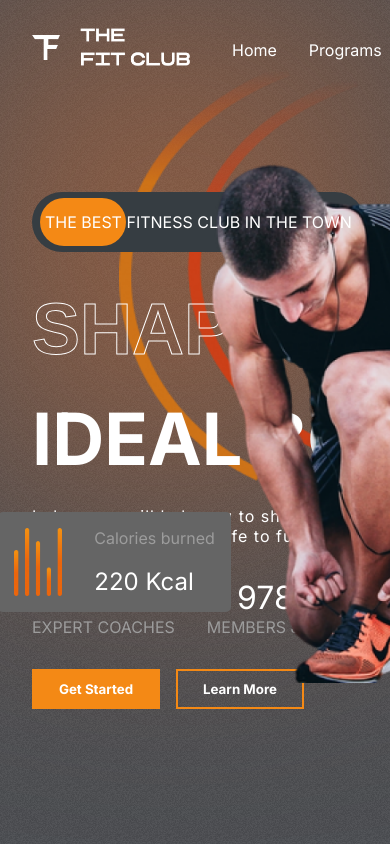
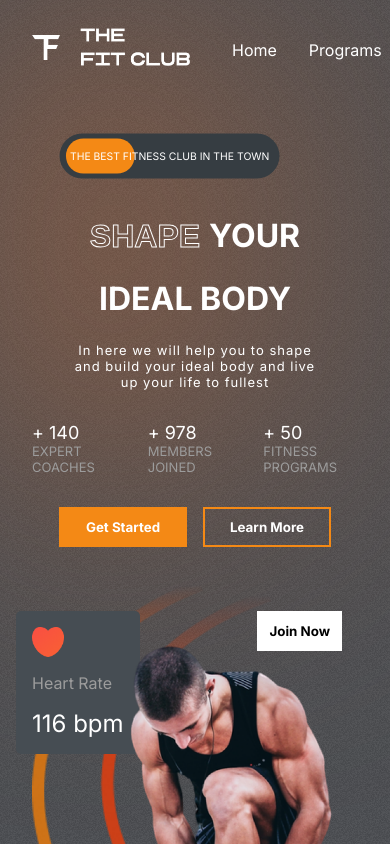
Before and after one commit to frederick486/FITCLUB, a React (Create React App) app in the folder FitClub-Starter/: page / in a window 390 px wide. Shown: the top 844 px of the page. Built offline with nearby package versions, Linux system fonts and the light colour scheme.

Commit message:
Responsive <Hero />

```diff
--- a/FitClub-Starter/src/components/Hero/Hero.css
+++ b/FitClub-Starter/src/components/Hero/Hero.css
@@ -191,3 +191,71 @@
     height: 30rem;
     left: 0;
 }
+
+@media screen and (max-width: 768px) {
+    .hero {
+        flex-direction: column;
+    }
+    .hero-blur {
+        width: 14rem;
+    }
+    .the-best-add {
+        margin-top: 0;
+        font-size: small;
+        align-items: center;
+        transform: scale(0.8);
+    }
+    .hero-text {
+        font-size: xx-large;
+        align-items: center;
+        justify-content: center;
+    }
+    .hero-text > div:nth-of-type(3) {
+        font-size: small;
+        font-weight: 200;
+        letter-spacing: 1px;
+        text-align: center;
+    }
+    .hero-buttons {
+        justify-content: center;
+    }
+    .figures > div > span:nth-of-type(1) {
+        font-size: large;
+    }
+    .figures > div > span:nth-of-type(2) {
+        font-size: small;
+    }
+    .right-h {
+        position: relative;
+        background: none;
+    }
+    .heart-rate {
+        left: 1rem;
+        top: 2rem;
+    }
+    .calories {
+        position: relative;
+        top: 5rem;
+        left: 2rem;
+    }
+    .calories > img {
+        width: 2rem;
+    }
+    .calories > div > :nth-child(2) {
+        color: white;
+        font-size: 1rem;
+    }
+    .hero-image {
+        position: relative;
+        width: 15rem;
+        left: 7rem;
+        top: 4rem;
+        align-self: center;
+    }
+    .hero-image-back {
+        width: 15rem;
+        left: 2rem;
+        top: 0rem;
+    }
+
+}
--- a/FitClub-Starter/src/components/Hero/Hero.jsx
+++ b/FitClub-Starter/src/components/Hero/Hero.jsx
@@ -9,6 +9,7 @@ import {motion} from 'framer-motion'
 
 const Hero = () => {
     const transition = {type: 'spring', duration : 3}
+    const mobile = window.innerWidth<=768 ? true : false;
 
   return (
     <div className='hero'>
@@ -19,7 +20,7 @@ const Hero = () => {
         {/* the best ad */}
         <div className="the-best-add">
             <motion.div
-                initial={{left: '238px'}}
+                initial={{left: mobile ? '178px' : '238px'}}
                 whileInView={{left: '8px'}}
                 transition={{...transition, type: 'tween'}}
             ></motion.div>
```
